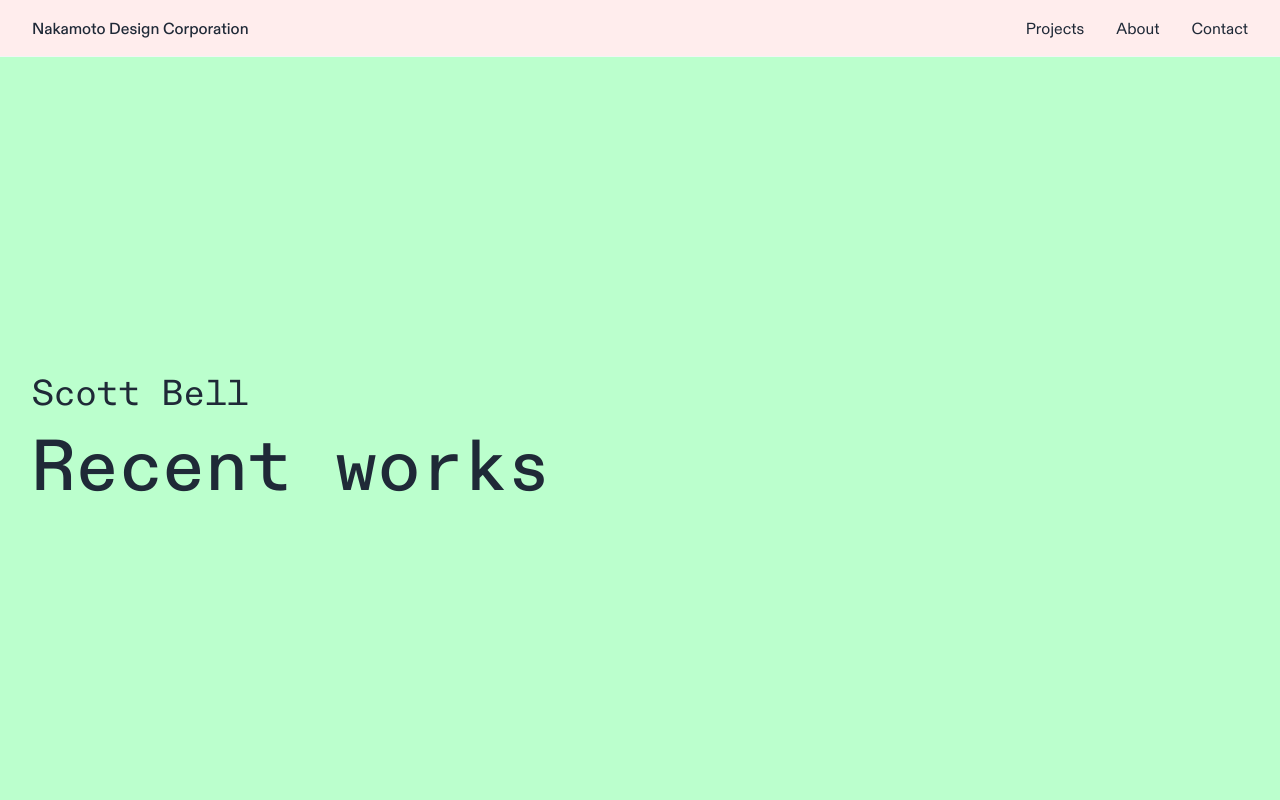
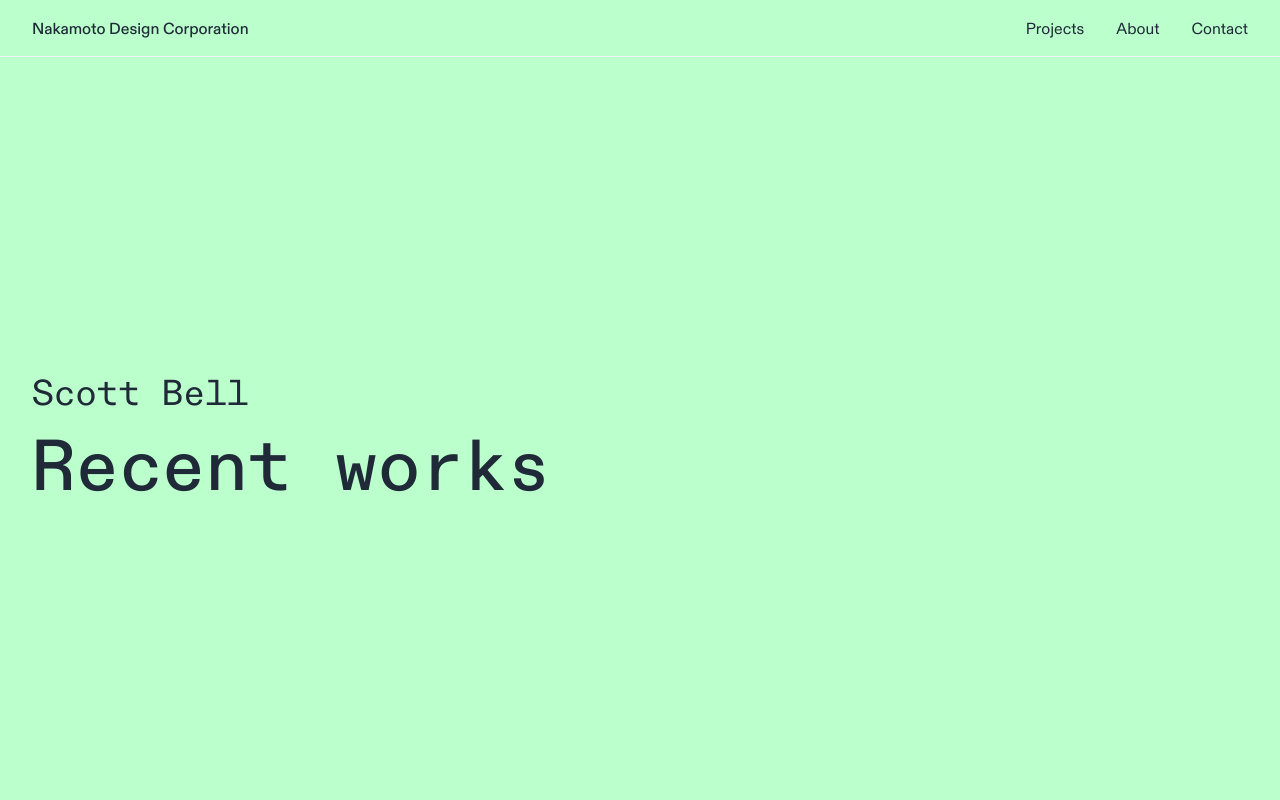
Before and after one commit to skip5this/portfolio, a React app: page / in a window 1280 px wide. Shown: the top 800 px of the page. Built offline with nearby package versions, Linux system fonts and the light colour scheme; the HTML template or start-up script is replaced by a standard one.

Commit message:
Fix: Ensure header always starts with hero background color

```diff
--- a/src/components/Header.tsx
+++ b/src/components/Header.tsx
@@ -6,17 +6,19 @@ type Section = 'hero' | 'strike' | 'fountain' | 'aioz' | 'about' | 'contact';
 export function Header() {
   const [isMenuOpen, setIsMenuOpen] = useState(false);
   const [currentSection, setCurrentSection] = useState<Section>('hero');
+  const [hasScrolled, setHasScrolled] = useState(false);
 
   useEffect(() => {
     // Create an Intersection Observer to detect which section is in view
     const observer = new IntersectionObserver((entries) => {
       entries.forEach(entry => {
         if (entry.isIntersecting) {
+          setHasScrolled(true);
           // Get the section name from the element's class list
           const sectionElement = entry.target as HTMLElement;
-          // Only update if we're not in the hero section to prevent flickering
-          if (!sectionElement.classList.contains('bg-hero')) {
-            if (sectionElement.classList.contains('bg-strike')) {
+          if (sectionElement.classList.contains('bg-hero')) {
+            setCurrentSection('hero');
+          } else if (sectionElement.classList.contains('bg-strike')) {
             setCurrentSection('strike');
           } else if (sectionElement.classList.contains('bg-fountain')) {
             setCurrentSection('fountain');
@@ -26,7 +28,6 @@ export function Header() {
             setCurrentSection('about');
           } else if (sectionElement.classList.contains('bg-white')) {
             setCurrentSection('contact');
-            }
           }
         }
       });
@@ -43,6 +44,8 @@ export function Header() {
   }, []);
 
   const getHeaderBackground = () => {
+    if (!hasScrolled) return 'bg-hero';
+
     switch (currentSection) {
       case 'hero':
         return 'bg-hero';
@@ -77,7 +80,7 @@ export function Header() {
   };
 
   return (
-    <header className={`sticky top-0 z-10 backdrop-blur-sm border-b border-gray-100 transition-colors duration-300 bg-hero ${getHeaderBackground()}`}>
+    <header className={`sticky top-0 z-10 backdrop-blur-sm border-b border-gray-100 transition-colors duration-300 ${getHeaderBackground()}`}>
       <div className="max-w-7xl mx-auto px-4 md:px-8 py-4 flex justify-between items-center">
         <div className="font-diatype font-medium">Nakamoto Design Corporation</div>
         {/* Mobile menu button */}
```
Lines whose indentation alone changed are shown as unchanged.
